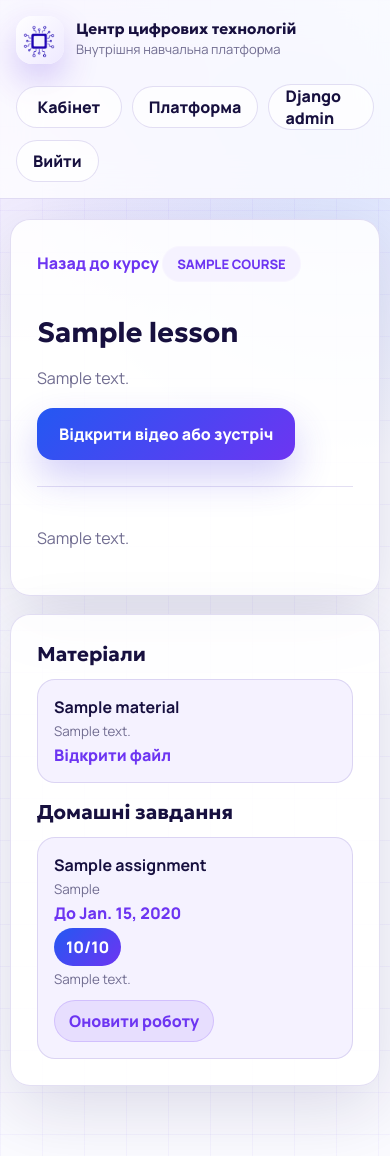
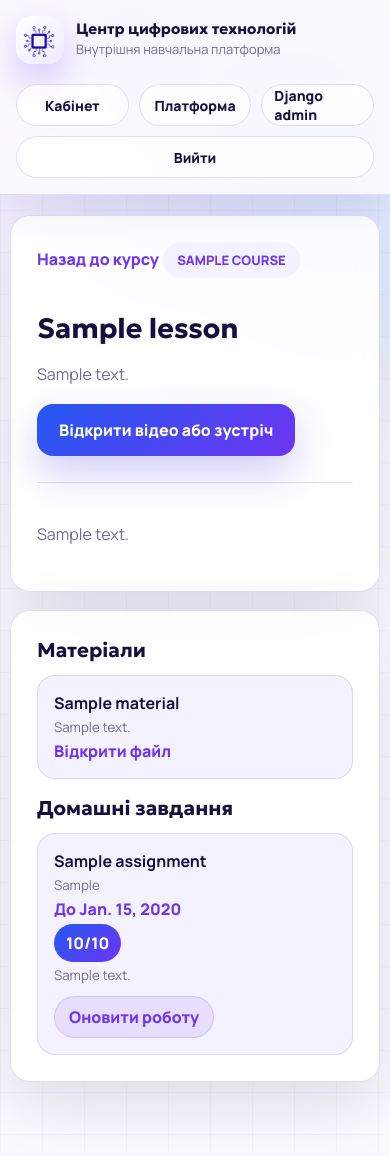
Before and after one commit to Sofier2/digital-center-platform, a Django app: page /lessons/1/ in a window 390 px wide. After the commit the page ends 1135 px from the top, so only its background shows below. Run offline with Django 5.2, Linux system fonts and the light colour scheme; a user stored in the database is signed in; tables that the repository leaves empty hold one stand-in row (values such as "Sample post").

Commit message:
Fix platform static assets styling

```diff
--- a/config/settings.py
+++ b/config/settings.py
@@ -71,12 +71,12 @@ TIME_ZONE = "Europe/Kyiv"
 USE_I18N = True
 USE_TZ = True
 
-STATIC_URL = "static/"
+STATIC_URL = "/static/"
 STATIC_ROOT = BASE_DIR / "staticfiles"
 STATICFILES_DIRS = [BASE_DIR / "static"]
 STATICFILES_STORAGE = "whitenoise.storage.CompressedManifestStaticFilesStorage"
 
-MEDIA_URL = "media/"
+MEDIA_URL = "/media/"
 MEDIA_ROOT = BASE_DIR / "media"
 
 DEFAULT_AUTO_FIELD = "django.db.models.BigAutoField"
--- a/static/css/platform.css
+++ b/static/css/platform.css
@@ -15,6 +15,7 @@
 }
 
 body {
+  min-height: 100vh;
   margin: 0;
   color: var(--ink);
   background:
@@ -37,6 +38,10 @@ input {
   font: inherit;
 }
 
+img {
+  max-width: 100%;
+}
+
 .app-header {
   position: sticky;
   top: 0;
@@ -49,12 +54,14 @@ input {
   background: rgba(255, 255, 255, 0.76);
   border-bottom: 1px solid var(--line);
   backdrop-filter: blur(18px);
+  box-shadow: 0 12px 36px rgba(31, 18, 92, 0.08);
 }
 
 .brand {
   display: inline-flex;
   align-items: center;
   gap: 12px;
+  min-width: 0;
 }
 
 .brand-mark {
@@ -86,6 +93,7 @@ h2 {
   display: block;
   font-size: 17px;
   line-height: 1.1;
+  overflow-wrap: anywhere;
 }
 
 .brand small {
@@ -96,7 +104,9 @@ h2 {
 .top-actions {
   display: flex;
   align-items: center;
+  justify-content: flex-end;
   gap: 10px;
+  min-width: 0;
 }
 
 .top-actions a,
@@ -116,6 +126,10 @@ h2 {
 
 .top-actions form {
   margin: 0;
+}
+
+.top-actions form button {
+  width: 100%;
 }
 
 main {
@@ -218,6 +232,7 @@ main {
   border: 1px solid var(--line);
   border-radius: 24px;
   box-shadow: var(--shadow);
+  backdrop-filter: blur(16px);
 }
 
 .course-card {
@@ -242,6 +257,7 @@ main {
   margin: 22px 0 12px;
   font-size: 28px;
   line-height: 1.1;
+  overflow-wrap: anywhere;
 }
 
 .course-card p,
@@ -269,6 +285,7 @@ main {
   border-radius: 16px;
   font-weight: 950;
   box-shadow: 0 18px 38px rgba(72, 55, 232, 0.24);
+  text-align: center;
 }
 
 .module-list {
@@ -302,6 +319,7 @@ main {
   background: var(--soft);
   border: 1px solid var(--line);
   border-radius: 18px;
+  min-width: 0;
 }
 
 .lesson-row {
@@ -420,6 +438,18 @@ main {
   border: 1px solid var(--line);
   border-radius: 16px;
   outline: none;
+}
+
+.login-card input,
+.upload-card input,
+.upload-card textarea,
+.assign-form select {
+  max-width: 100%;
+}
+
+.upload-card input[type="file"] {
+  padding-top: 14px;
+  background: #ffffff;
 }
 
 .login-card input:focus {
@@ -780,10 +810,16 @@ main {
     flex-wrap: wrap;
   }
 
+.top-actions a,
+.top-actions button,
+.top-actions form {
+    flex: 1;
+  }
+
   .top-actions a,
-  .top-actions button,
-  .top-actions form {
-    flex: 1;
+  .top-actions button {
+    padding: 0 12px;
+    font-size: 14px;
   }
 
   .brand strong {
@@ -800,7 +836,10 @@ main {
   .course-card,
   .module-card,
   .lesson-main,
-  .lesson-side {
+  .lesson-side,
+  .upload-card,
+  .student-admin-card,
+  .admin-stats a {
     border-radius: 20px;
   }
 
```
